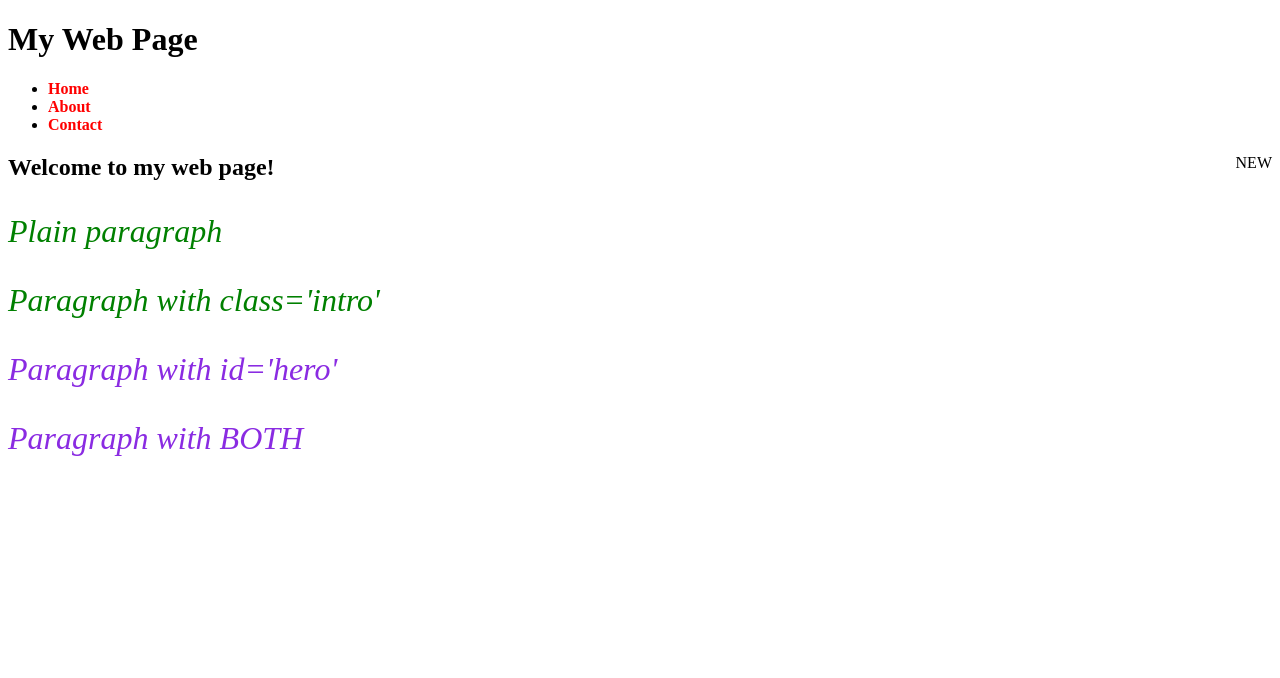
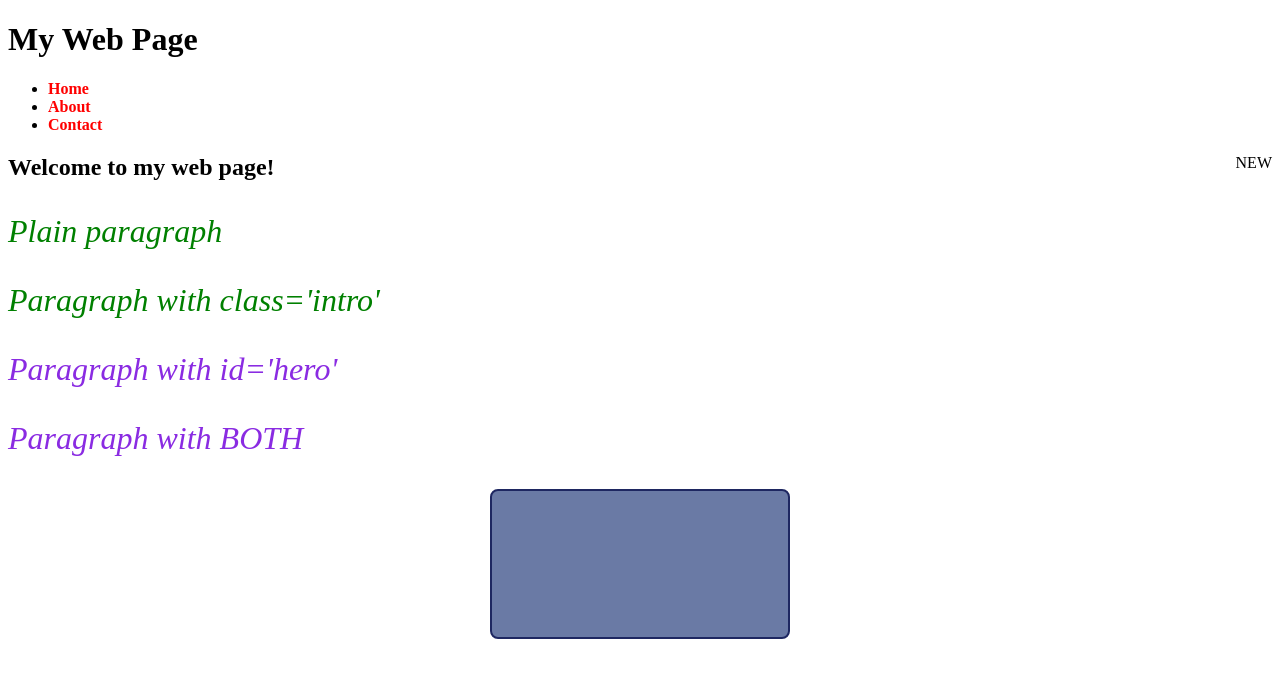
Before and after one commit to Student-Work-Classroom-Demo-MUBAS/lab-three-andreaAston, a plain HTML site: page index.html in a window 1280 px wide. Drawn offline with Linux system fonts and the light colour scheme.

Commit message:
Finished task 4. experimented on changing the  padding, margin as well as border  thickness and color

```diff
--- a/index.html
+++ b/index.html
@@ -26,7 +26,7 @@
             <span class="badge">NEW</span>
         </div>
 
-
+        <div class="box-demo"></div>
 
 
     </body>
--- a/styles.css
+++ b/styles.css
@@ -42,3 +42,31 @@ h2 ~ p {
     top: 0;
     right: 0;
 }
+
+/* ALWAYS add this at the top of every CSS file */
+/* Makes padding and border INCLUDED in the element's width */
+*, *::before, *::after {
+  box-sizing: border-box;
+}
+
+.box-demo {
+
+    /*task for the box model*/
+  /* CONTENT — the declared width and height */
+  width: 300px;
+  height: 150px;
+
+  /* PADDING — space INSIDE the border (push content inward) */
+  /*padding: 20px;           /* all sides */
+ /* padding: 10px 20px;      /* top/bottom | left/right */
+  padding: 10px 20px 30px 40px;  /* top|right|bottom|left */
+
+  /* BORDER — the visible outline */
+  border: 2px solid #1E2761;
+  border-radius: 8px;      /* rounded corners */
+
+  /* MARGIN — space OUTSIDE the border (push away from neighbours) */
+  margin: 1rem auto;       /* top/bottom | left/right auto = centred */
+
+  background-color: #6a7aa5;
+}
```
